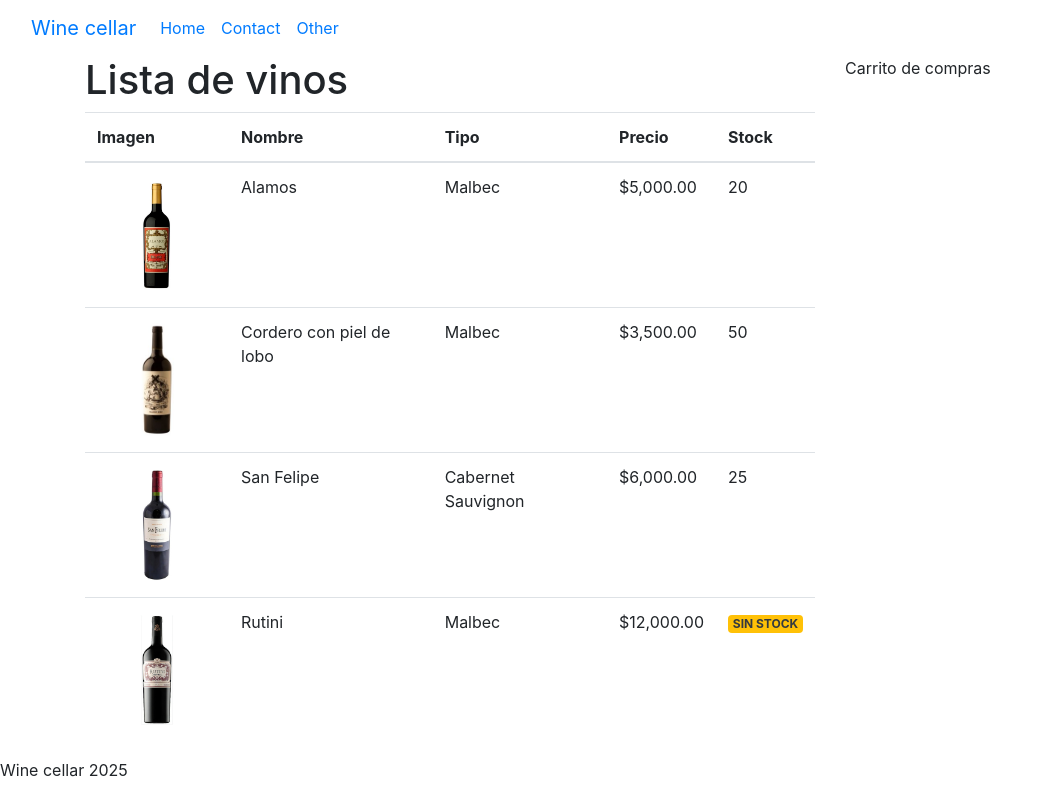
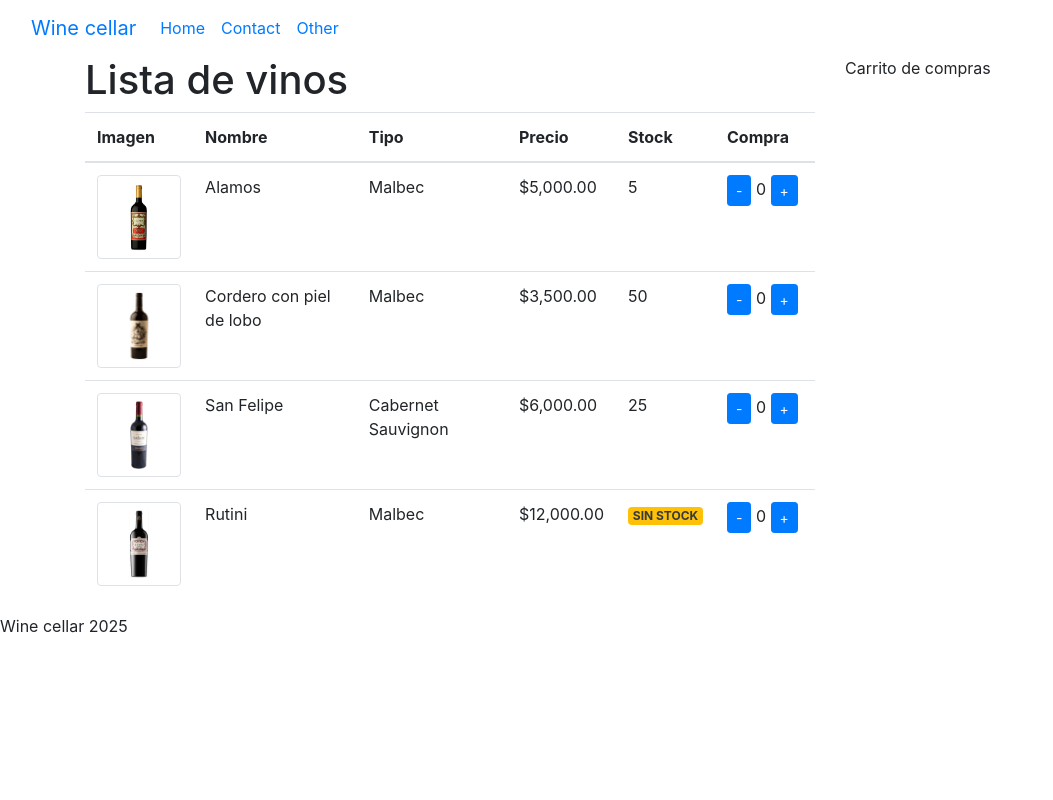
Before and after one commit to izaratedev/Angular, an Angular app in the folder wine-cellar/: page / in a window 1280 px wide. Shown: the whole page, without its empty margins (0-1053 px from the left). Built offline with nearby package versions, Linux system fonts and the light colour scheme.

Commit message:
Se agregaron 2 botones en una seccion compra de la tabla de vinos para poder agregar o quitar de la lista de compras

```diff
--- a/wine-cellar/src/app/wine-list/Wine.ts
+++ b/wine-cellar/src/app/wine-list/Wine.ts
@@ -6,4 +6,5 @@
     stock: number;
     image: string;
     clearance: boolean;
+    quantity: number;
 }
--- a/wine-cellar/src/app/wine-list/wine-list.component.html
+++ b/wine-cellar/src/app/wine-list/wine-list.component.html
@@ -7,12 +7,16 @@
             <th>Tipo</th>
             <th>Precio</th>
             <th>Stock</th>
+            <th>Compra</th>
         </tr>
     </thead>
     <tbody>
+        <!--Dentro de este for se genera el ambito(Scope) donde se puede utilizar la variable wine de tipo Wine-->
         @for (wine of wines; track wine.name){
         <tr>
-            <td><img width="120" height="120" [src]="wine.image" [alt]="wine.image"/></td>
+            <td>
+                <img class="img-thumbnail" width="100" [src]="wine.image" [alt]="wine.image"/>
+            </td>
             <td>{{wine.name}}</td>
             <td>{{wine.type}}</td>
             <td>{{wine.price | currency}}</td>
@@ -21,6 +25,12 @@
             }@else {
                 <td><span class="badge badge-warning text-dark">SIN STOCK</span></td>
             }
+            <td width="100">
+                <button class="btn btn-primary btn-sm" (click)="downQuantity(wine)">-</button>
+                {{wine.quantity}}
+                <button class="btn btn-primary btn-sm" (click)="upQuantity(wine)">+</button>
+            </td>
+
         </tr>
         } @empty {
              <tr>
--- a/wine-cellar/src/app/wine-list/wine-list.component.ts
+++ b/wine-cellar/src/app/wine-list/wine-list.component.ts
@@ -14,9 +14,10 @@
     name: "Alamos",
     type: "Malbec",
     price: 5000,
-    stock: 20,
+    stock: 5,
     image: 'assets/img/alamos.jpg',
     clearance: false,
+    quantity: 0,
     },
   {
     name: "Cordero con piel de lobo",
@@ -25,6 +26,7 @@
     stock: 50,
     image: 'assets/img/cordero-con-piel-de-lobo.jpg',
     clearance: true,
+    quantity: 0,
   },
   {
     name: "San Felipe",
@@ -33,6 +35,7 @@
     stock: 25,
     image: 'assets/img/san-felipe.jpg',
     clearance: false,
+    quantity: 0,
 
   },
    {
@@ -42,6 +45,17 @@
     stock: 0,
     image: 'assets/img/rutini.jpg',
     clearance: false,
+    quantity: 0,
   }
   ]
+  // poniendole : Wine le indica el tipo que es wine
+  upQuantity(wine: Wine): void {
+    if(wine.quantity < wine.stock)
+      wine.quantity++;
+  }
+
+    downQuantity(wine: Wine): void {
+      if( wine.quantity > 0)
+        wine.quantity--;
+  }
 }
```
